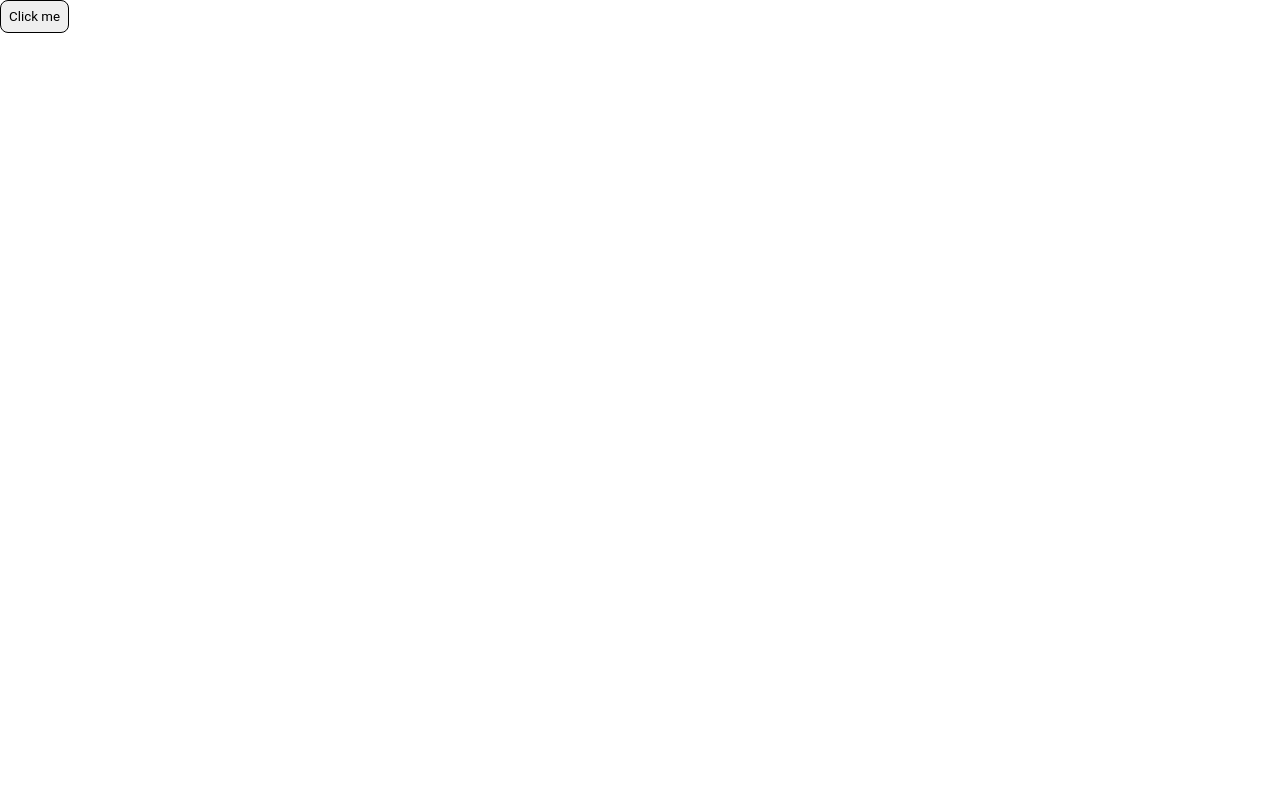
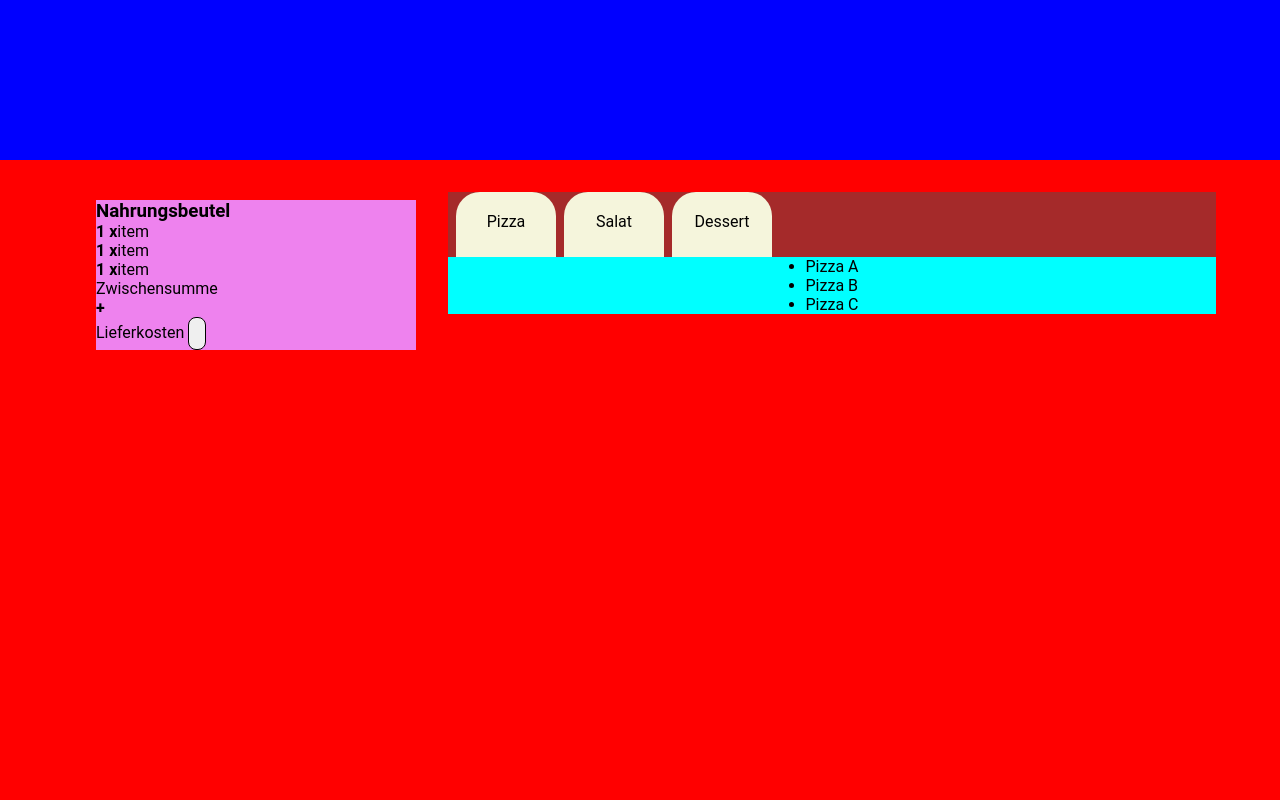
Before and after one commit to TimDaubner/BestellApp, a plain HTML site: page index.html in a window 1280 px wide. Shown: the top 800 px of the page. Drawn offline with Linux system fonts and the light colour scheme; a web font is replaced by a local one.

Commit message:
pushed first layout

```diff
--- a/index.html
+++ b/index.html
@@ -12,7 +12,47 @@
 </head>
 
 <body>
-    <button onclick="DOTHIS()">Click me</button>
+
+
+    <header class="my-header">
+        <div class="menu-dino"></div>
+        <div class="logo-container">
+            <div class="star-rating"></div>
+            <div class="logo-image"></div>
+        </div>
+
+    </header>
+    <section class="content-order-items">
+        <section class="content-stiky-order-collection">
+            <h3>Nahrungsbeutel</h3>
+            <p><b>1 x</b>item</p>
+            <p><b>1 x</b>item</p>
+            <p><b>1 x</b>item</p>
+            <div class="content-order-complete">
+                <p>Zwischensumme</p>
+                <b>+</b>
+                <p class="delivery-toggle">Lieferkosten <button><img></button></p>
+            </div>
+        </section>
+        <div class="order-items">
+            <div class="header-order-items">
+                <div class="tab-order-items">Pizza</div>
+                <div class="tab-order-items">Salat</div>
+                <div class="tab-order-items">Dessert</div>
+            </div>
+            <div class="all-order-items">
+                <ul>
+                    <li>Pizza A</li>
+                    <li>Pizza B</li>
+                    <li>Pizza C</li>
+                </ul>
+            </div>
+        </div>
+    </section>
+
+
+
+    <footer class="my-footer"></footer>
 </body>
 
 </html>
--- a/script.js
+++ b/script.js
@@ -1,3 +1,3 @@
 function DOTHIS() {
-    console.log("Hello World");
+    console.log(`${Surename} leerzeichen ${name}`);
 }
--- a/style.css
+++ b/style.css
@@ -0,0 +1,85 @@
+.my-header {
+    background-color: blue;
+    width: 100%;
+    height: 20vh;
+}
+
+.content-order-items {
+    background-color: red;
+    width: 100%;
+    height: 200vh;
+    padding-bottom: 20px;
+    display: flex;
+    justify-content: center;
+    align-items: flex-start;
+}
+
+.content-stiky-order-collection {
+    position: sticky;
+    background-color: violet;
+    margin: 0 32px;
+    top: 25vh;
+    width: 25%;
+    height: auto;
+}
+
+.order-items {
+    background-color: aqua;
+    width: 60%;
+    margin-top: 32px;
+    display: flex;
+    align-items: center;
+    flex-direction: column;
+}
+
+.header-order-items {
+    background-color: brown;
+    width: 100%;
+    height: 65px;
+    display: flex;
+    justify-content: flex-start;
+    align-items: center;
+}
+
+.tab-order-items {
+    background-color: beige;
+    width: 100px;
+    height: 100%;
+    padding: 20px 20px;
+    margin-left: 8px;
+    border-radius: 24px 24px 0px 0px;
+    text-align: center;
+}
+
+.tab-order-items:hover {
+    margin-bottom: 20px;
+    padding-bottom: 65px;
+}
+
+.my-footer {
+    background-color: rgb(0, 255, 42);
+    width: 100%;
+    height: 20vh;
+}
+
+.d_none {
+    display: none;
+}
+
+@media(max-width:590px) {
+    .order-items {
+        width: 100%;
+        display: flex;
+        align-items: center;
+        flex-direction: column;
+    }
+
+    .header-order-items {
+        width: 100%;
+        justify-content: center;
+    }
+
+    .tab-order-items {
+        margin: 8px;
+    }
+}
```
